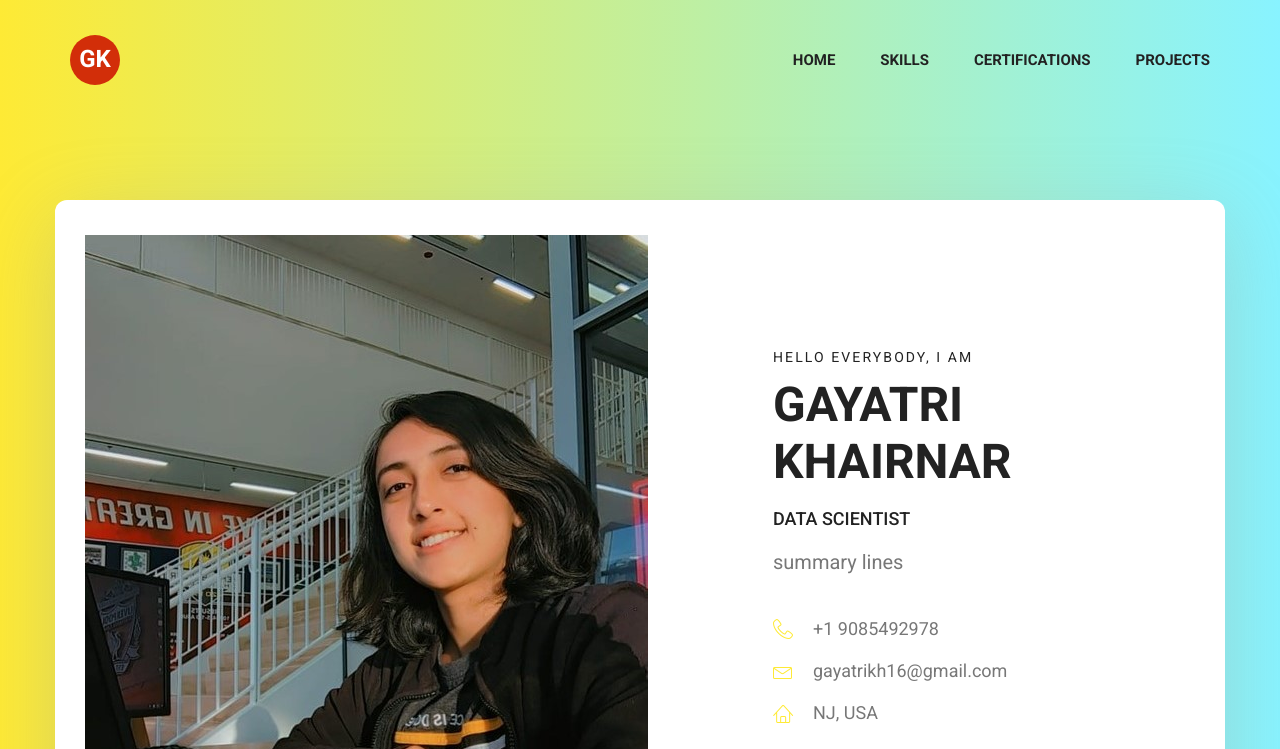
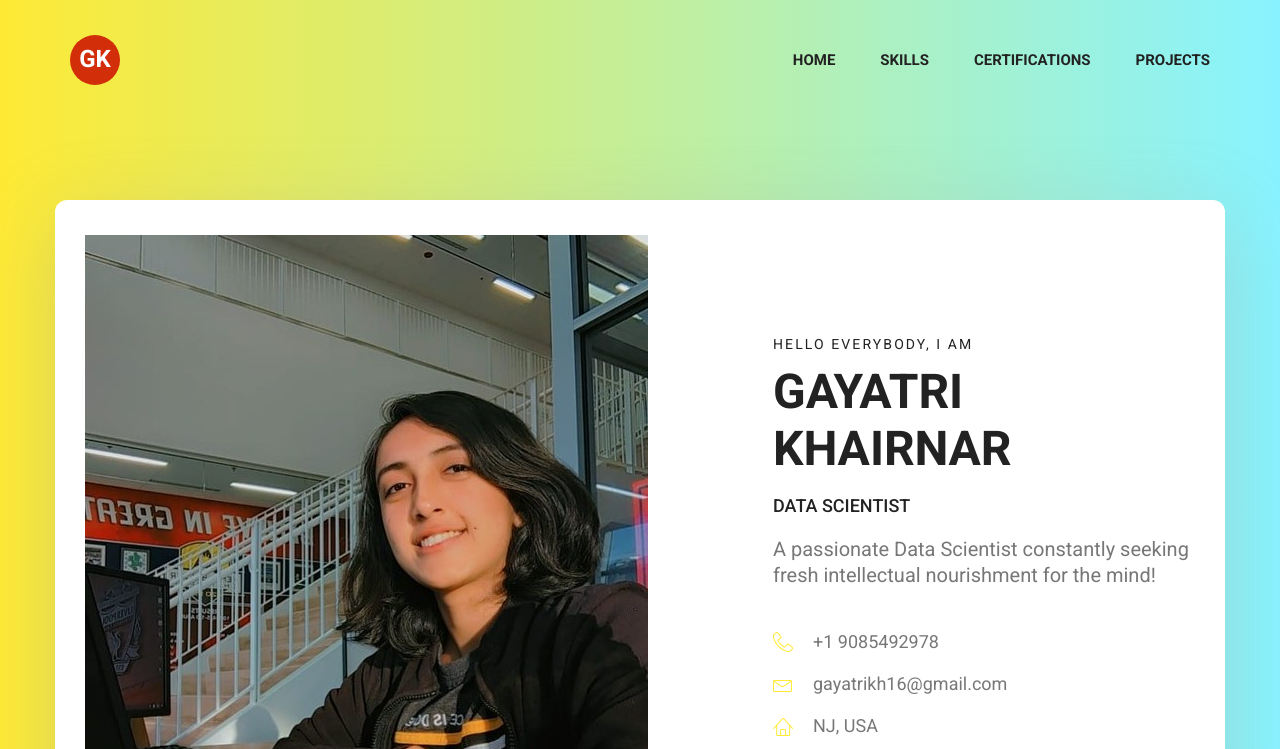
Before and after one commit to GayatriKhairnar/GayatriKhairnar.github.io, a plain HTML site: page index.html in a window 1280 px wide. Shown: the top 749 px of the page. Drawn offline with Linux system fonts and the light colour scheme.

Commit message:
Update index.html

```diff
--- a/index.html
+++ b/index.html
@@ -66,7 +66,7 @@
 									<h6>Hello Everybody, i am</h6>
 									<h3>Gayatri Khairnar</h3>
 									<h4>Data Scientist</h4>
-									<p>summary lines</p>
+									<p>A passionate Data Scientist constantly seeking fresh intellectual nourishment for the mind!</p>
 									<ul class="list basic_info">
 
 										<li><a href="#"><i class="lnr lnr-phone-handset"></i> +1 9085492978</a></li>
```
